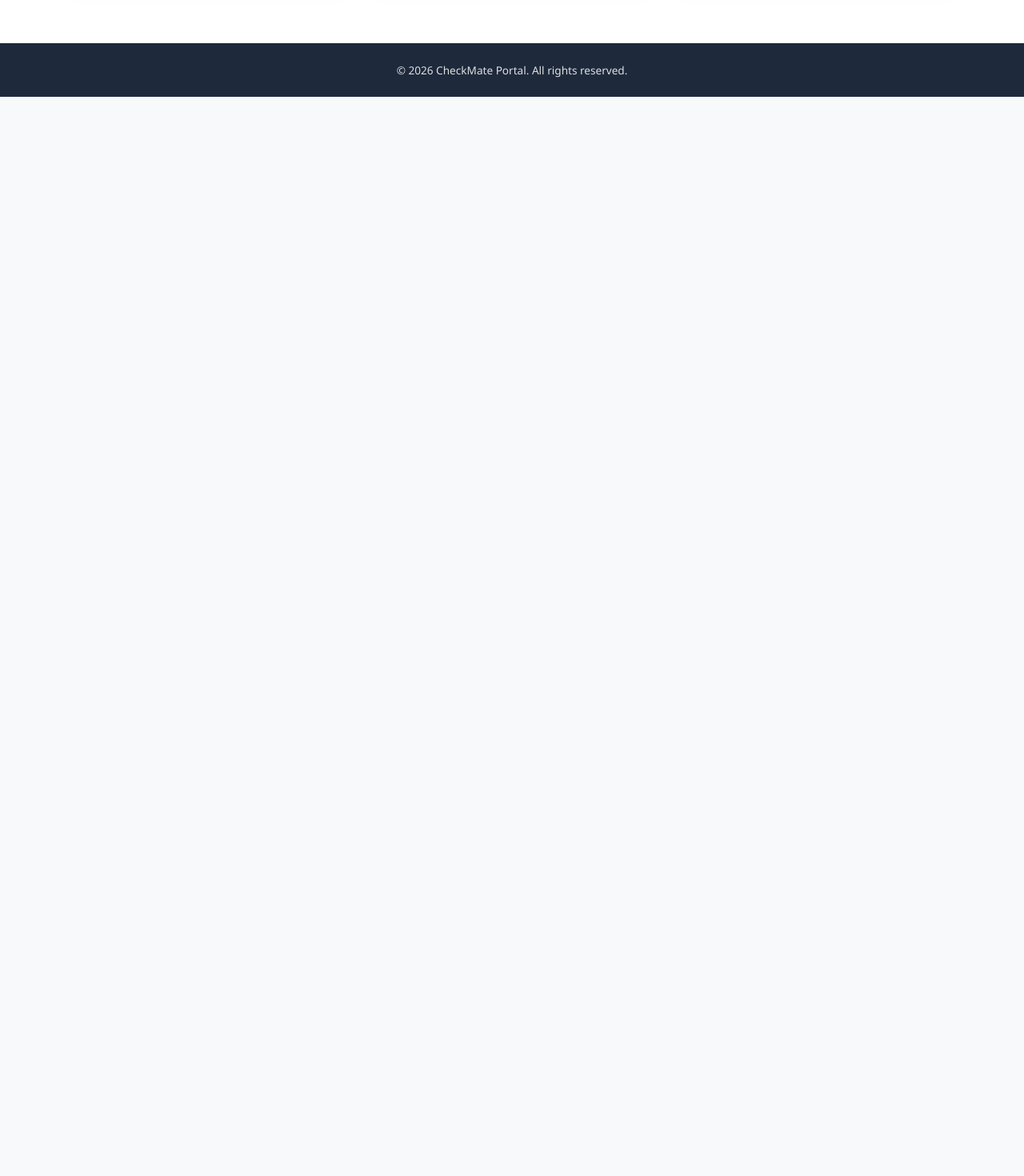
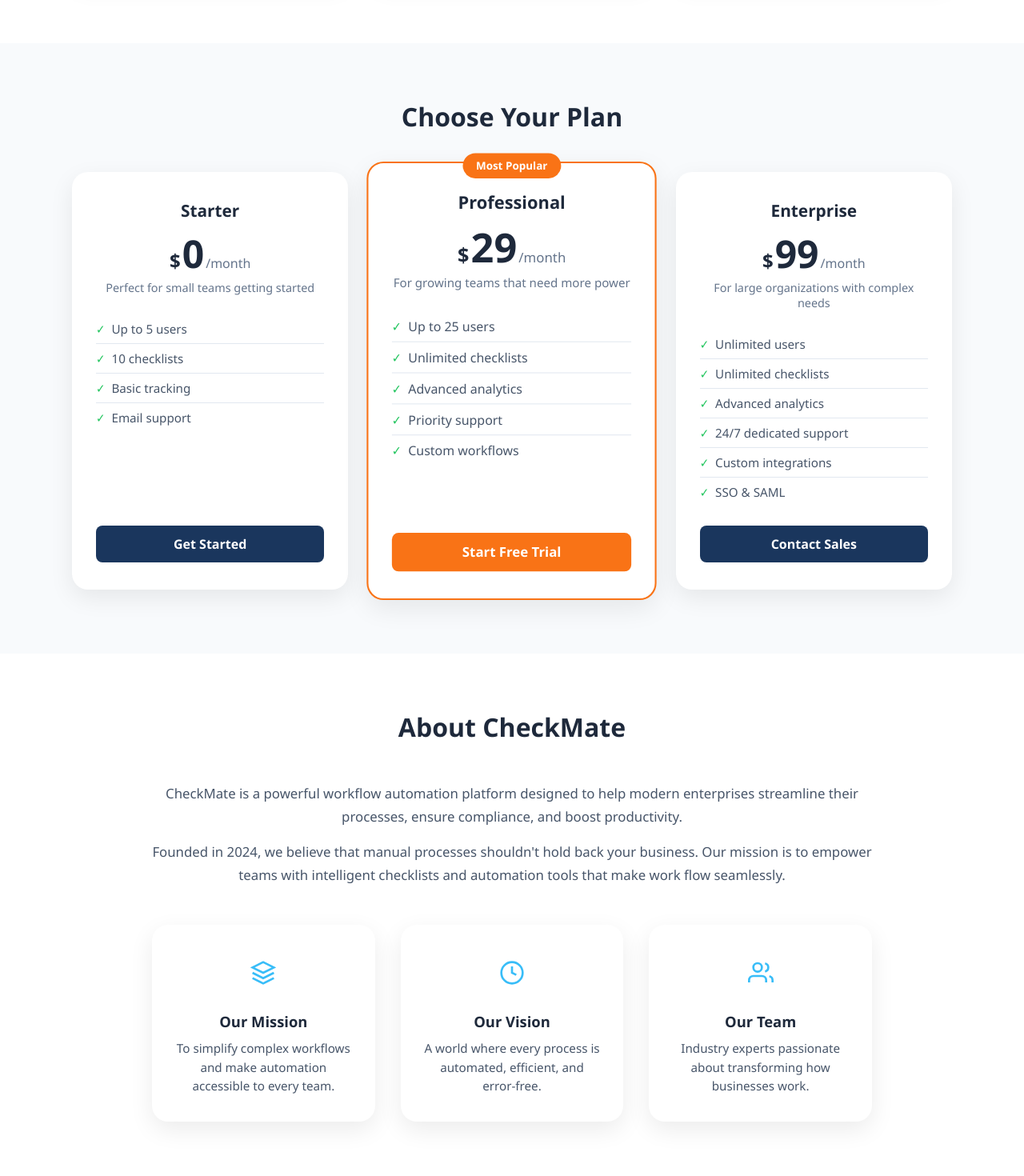
Before and after one commit to itsnagpal/Checkmate, an Angular app in the folder Checkmate/: page / in a window 1280 px wide. Shown: the part 1060-2530 px from the top of the page at 80% size. Before the commit the page ends 1181 px from the top, so only its background shows below. Built offline with nearby package versions, Linux system fonts and the light colour scheme.

Commit message:
Landing page added price and feature

```diff
--- a/Checkmate/src/app/pages/landing-page/landing-page.component.html
+++ b/Checkmate/src/app/pages/landing-page/landing-page.component.html
@@ -1,16 +1,14 @@
 <div class="landing-page">
-  <!-- Top Navigation (blue) – layout matches header component -->
+  <!-- Top Navigation (blue) -->
   <header class="landing-nav">
     <div class="left-section">
       <a routerLink="/" class="logo-link logo-wrapper">
         <img src="assets/logo.png" alt="CheckMate Logo" class="logo-img">
       </a>
-
-
     </div>
     <nav class="nav-links">
       <a href="#features">Features</a>
-      <a href="#features">Pricing</a>
+      <a href="#pricing">Pricing</a>
       <a href="#about">About</a>
       <a routerLink="/login" class="btn-login">Login</a>
     </nav>
@@ -66,8 +64,107 @@
     </div>
   </section>
 
+  <!-- Pricing Section -->
+  <section class="pricing" id="pricing">
+    <h2 class="section-title">Choose Your Plan</h2>
+    <div class="pricing-grid">
+      <article class="pricing-card">
+        <div class="pricing-header">
+          <h3>Starter</h3>
+          <div class="price">
+            <span class="currency">$</span>
+            <span class="amount">0</span>
+            <span class="period">/month</span>
+          </div>
+          <p class="pricing-desc">Perfect for small teams getting started</p>
+        </div>
+        <ul class="pricing-features">
+          <li>Up to 5 users</li>
+          <li>10 checklists</li>
+          <li>Basic tracking</li>
+          <li>Email support</li>
+        </ul>
+        <a routerLink="/dashboard" class="btn-pricing">Get Started</a>
+      </article>
+      <article class="pricing-card pricing-card--featured">
+        <div class="popular-badge">Most Popular</div>
+        <div class="pricing-header">
+          <h3>Professional</h3>
+          <div class="price">
+            <span class="currency">$</span>
+            <span class="amount">29</span>
+            <span class="period">/month</span>
+          </div>
+          <p class="pricing-desc">For growing teams that need more power</p>
+        </div>
+        <ul class="pricing-features">
+          <li>Up to 25 users</li>
+          <li>Unlimited checklists</li>
+          <li>Advanced analytics</li>
+          <li>Priority support</li>
+          <li>Custom workflows</li>
+        </ul>
+        <a routerLink="/dashboard" class="btn-pricing">Start Free Trial</a>
+      </article>
+      <article class="pricing-card">
+        <div class="pricing-header">
+          <h3>Enterprise</h3>
+          <div class="price">
+            <span class="currency">$</span>
+            <span class="amount">99</span>
+            <span class="period">/month</span>
+          </div>
+          <p class="pricing-desc">For large organizations with complex needs</p>
+        </div>
+        <ul class="pricing-features">
+          <li>Unlimited users</li>
+          <li>Unlimited checklists</li>
+          <li>Advanced analytics</li>
+          <li>24/7 dedicated support</li>
+          <li>Custom integrations</li>
+          <li>SSO & SAML</li>
+        </ul>
+        <a routerLink="/dashboard" class="btn-pricing">Contact Sales</a>
+      </article>
+    </div>
+  </section>
+
+  <!-- About Section -->
+  <section class="about" id="about">
+    <h2 class="section-title">About CheckMate</h2>
+    <div class="about-content">
+      <div class="about-text">
+        <p>CheckMate is a powerful workflow automation platform designed to help modern enterprises streamline their processes, ensure compliance, and boost productivity.</p>
+        <p>Founded in 2024, we believe that manual processes shouldn't hold back your business. Our mission is to empower teams with intelligent checklists and automation tools that make work flow seamlessly.</p>
+      </div>
+      <div class="about-grid">
+        <article class="about-card">
+          <div class="about-icon">
+            <svg viewBox="0 0 24 24" fill="none" stroke="currentColor" stroke-width="2"><path d="M12 2L2 7l10 5 10-5-10-5z"/><path d="M2 17l10 5 10-5"/><path d="M2 12l10 5 10-5"/></svg>
+          </div>
+          <h3>Our Mission</h3>
+          <p>To simplify complex workflows and make automation accessible to every team.</p>
+        </article>
+        <article class="about-card">
+          <div class="about-icon">
+            <svg viewBox="0 0 24 24" fill="none" stroke="currentColor" stroke-width="2"><circle cx="12" cy="12" r="10"/><path d="M12 6v6l4 2"/></svg>
+          </div>
+          <h3>Our Vision</h3>
+          <p>A world where every process is automated, efficient, and error-free.</p>
+        </article>
+        <article class="about-card">
+          <div class="about-icon">
+            <svg viewBox="0 0 24 24" fill="none" stroke="currentColor" stroke-width="2"><path d="M17 21v-2a4 4 0 0 0-4-4H5a4 4 0 0 0-4 4v2"/><circle cx="9" cy="7" r="4"/><path d="M23 21v-2a4 4 0 0 0-3-3.87"/><path d="M16 3.13a4 4 0 0 1 0 7.75"/></svg>
+          </div>
+          <h3>Our Team</h3>
+          <p>Industry experts passionate about transforming how businesses work.</p>
+        </article>
+      </div>
+    </div>
+  </section>
+
   <!-- Footer -->
-  <footer class="landing-footer" id="about">
+  <footer class="landing-footer">
     <p>© 2026 CheckMate Portal. All rights reserved.</p>
   </footer>
 </div>
```
